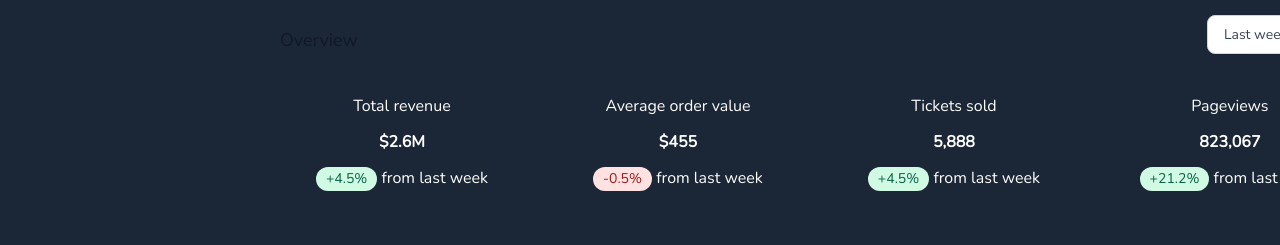
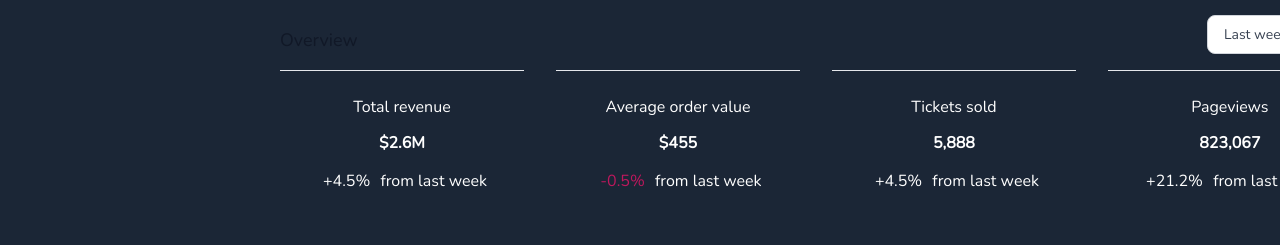
Before and after one commit to titan-syndicate/bskit, a React (Vite) app in the folder frontend/: page / in a window 1280 px wide. Shown: the part 137-382 px from the top of the page. Built offline with nearby package versions, Linux system fonts and the light colour scheme.

Commit message:
refactor: update Stat component to use Badge and Divider

```diff
--- a/frontend/src/components/stat.tsx
+++ b/frontend/src/components/stat.tsx
@@ -1,4 +1,5 @@
-import { ReactNode } from 'react';
+import { Badge } from '@/components/badge'
+import { Divider } from '@/components/divider'
 
 interface StatProps {
   title: string;
@@ -9,13 +10,11 @@ interface StatProps {
 export function Stat({ title, value, change }: StatProps) {
   return (
     <div>
+      <Divider />
       <div className="mt-6 text-lg/6 font-medium sm:text-sm/6">{title}</div>
       <div className="mt-3 text-3xl/8 font-semibold sm:text-2xl/8">{value}</div>
       <div className="mt-3 text-sm/6 sm:text-xs/6">
-        <span className={`inline-flex items-center rounded-full px-2.5 py-0.5 text-sm font-medium ${change.startsWith('+') ? 'bg-green-100 text-green-800' : 'bg-red-100 text-red-800'
-          }`}>
-          {change}
-        </span>{' '}
+        <Badge color={change.startsWith('+') ? 'lime' : 'pink'}>{change}</Badge>{' '}
         <span className="text-zinc-500">from last week</span>
       </div>
     </div>
```
